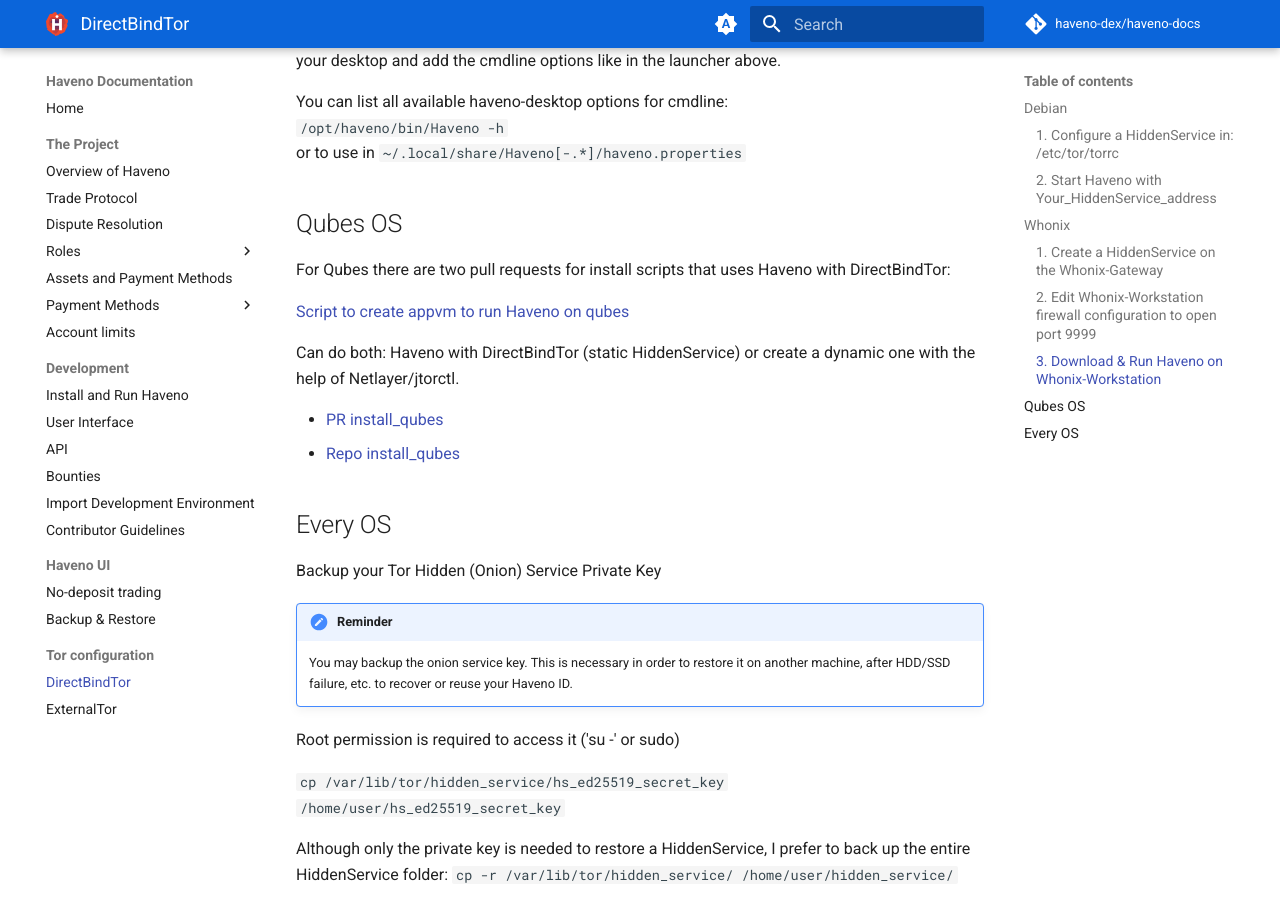
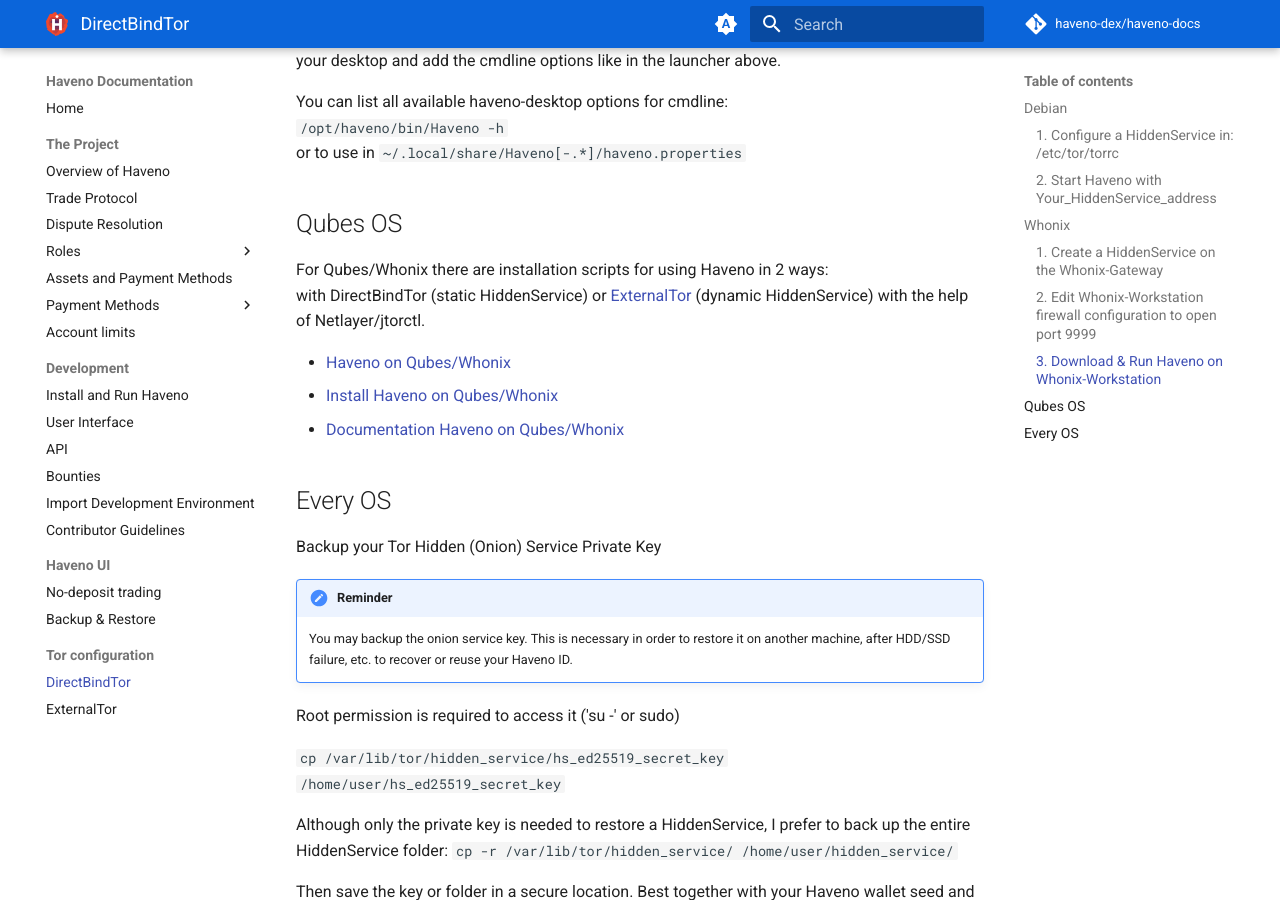
Before and after one commit to haveno-dex/haveno-docs, an MkDocs documentation site: the page built from docs/tor-config/DirectBindTor.md, in a window 1280 px wide and 900 px high, scrolled down 2772 px. Built offline with MkDocs 1.6.1 and Material for MkDocs 9.7.7, drawn with Linux system fonts in a browser that asks for light colours; plug-ins that fetch from the network failed and are left out; comment, search, counter and statistics services are not loaded; the version menu is left out.

Commit message:
Update Qubes/Whonix links

```diff
--- a/docs/tor-config/DirectBindTor.md
+++ b/docs/tor-config/DirectBindTor.md
@@ -138,14 +138,12 @@
 
 ## Qubes OS
 
-For Qubes there are two pull requests for install scripts that uses Haveno with DirectBindTor:
+For Qubes/Whonix there are installation scripts for using Haveno in 2 ways:<br>
+with DirectBindTor (static HiddenService) or [ExternalTor](external-tor-usage.md) (dynamic HiddenService) with the help of Netlayer/jtorctl.
 
-[Script to create appvm to run Haveno on qubes](https://github.com/haveno-dex/haveno/pull/1583)
-
-Can do both: Haveno with DirectBindTor (static HiddenService) or create a dynamic one with the help of Netlayer/jtorctl.
-
-- [PR install_qubes](https://github.com/haveno-dex/haveno/pull/1628)
-- [Repo install_qubes](https://github.com/PromptPunksFauxCough/haveno/tree/install_whonix_qubes/scripts/install_whonix_qubes)
+- [Haveno on Qubes/Whonix](https://github.com/haveno-dex/haveno/tree/master/scripts/install_whonix_qubes)
+- [Install Haveno on Qubes/Whonix](https://github.com/haveno-dex/haveno/blob/master/scripts/install_whonix_qubes/README.md)
+- [Documentation Haveno on Qubes/Whonix](https://github.com/haveno-dex/haveno/blob/master/scripts/install_whonix_qubes/INSTALL.md)
 
 ## Every OS
 
```
